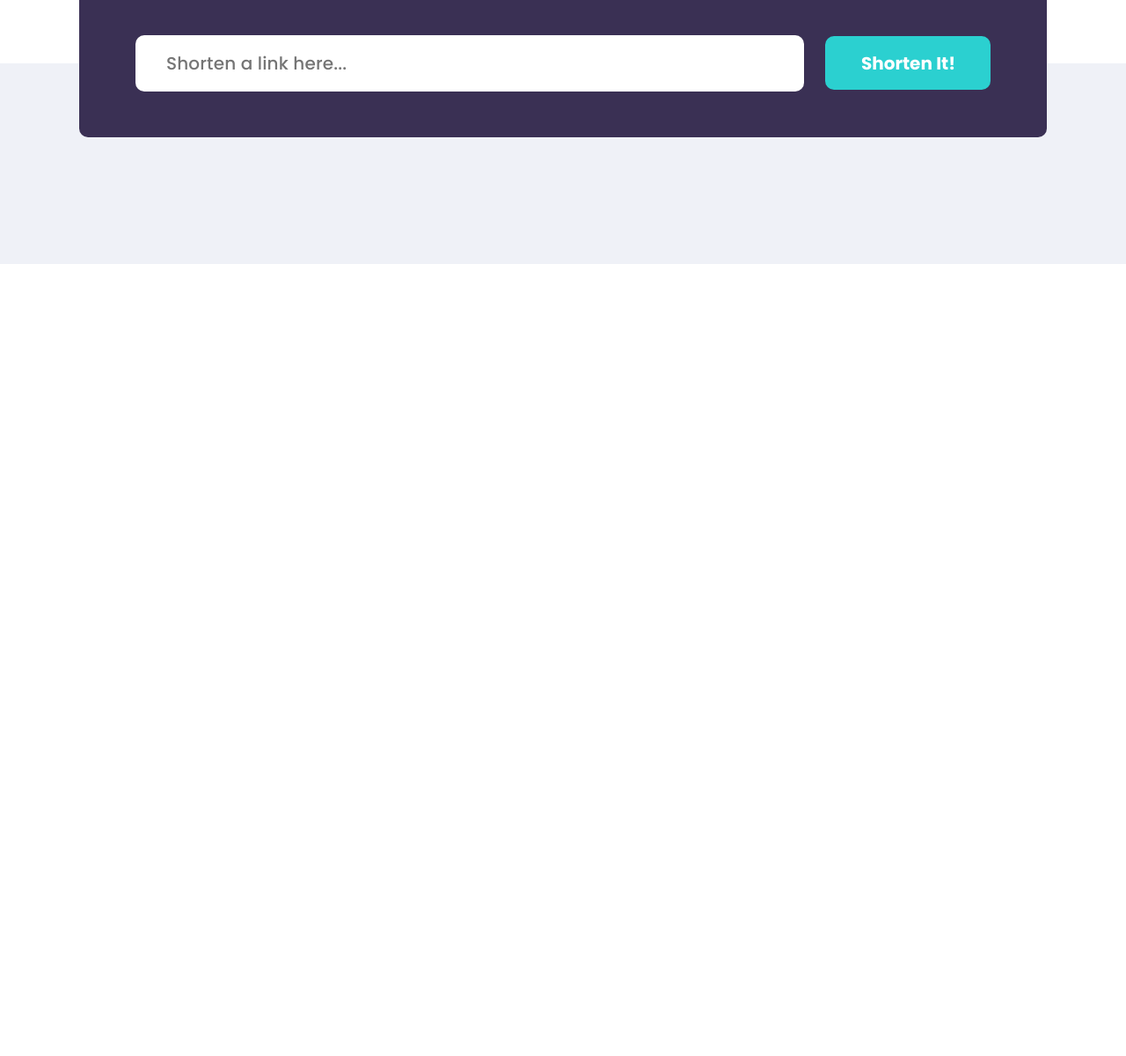
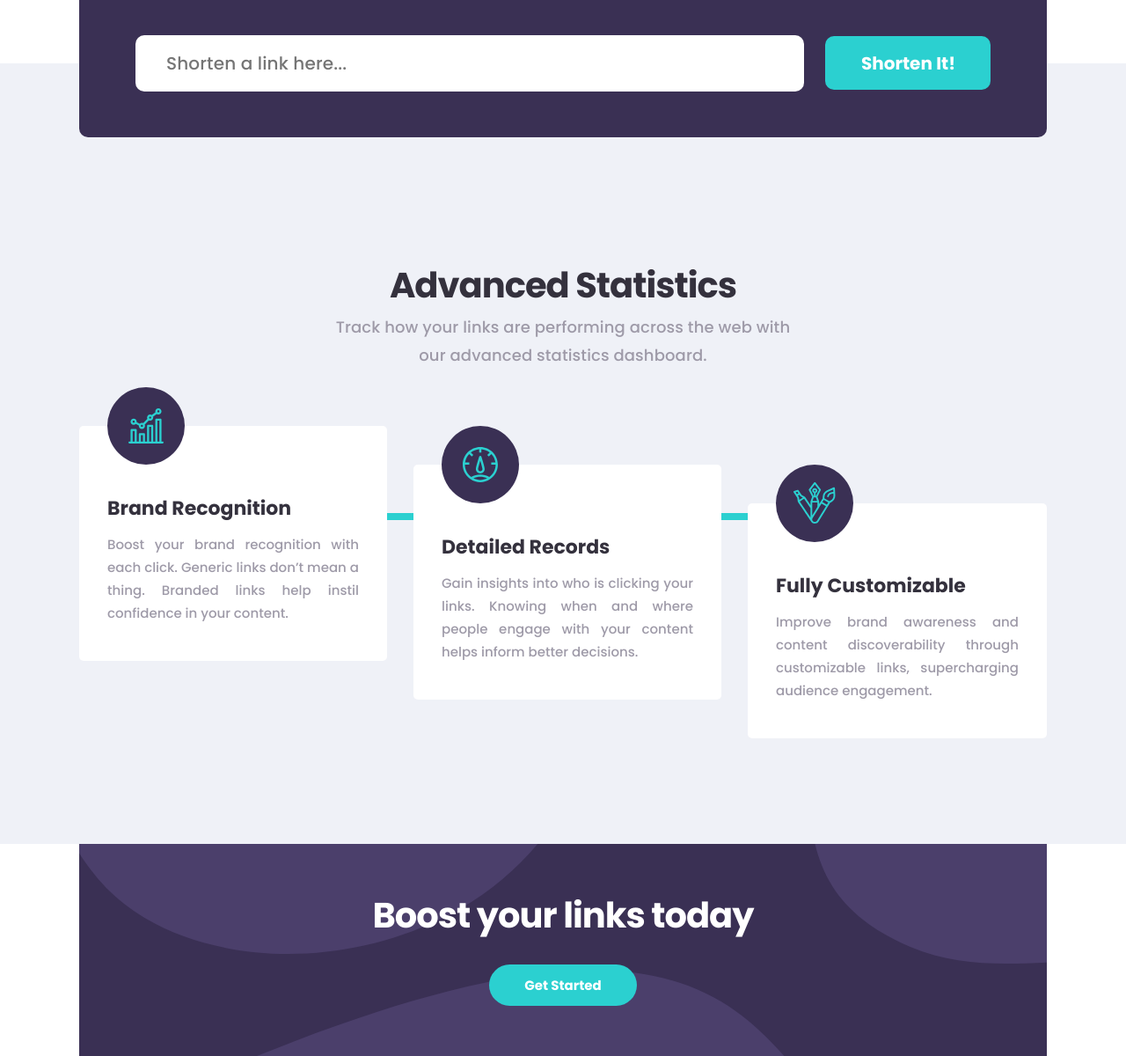
Before and after one commit to frontendasoslar/Shortly-loyihasi, a plain HTML site: page index.html in a window 1280 px wide. Shown: the part 734-1934 px from the top of the page at 88% size. Before the commit the page ends 1034 px from the top, so only its background shows below. Drawn offline with Linux system fonts and the light colour scheme.

Commit message:
add index feauture adn GTA

```diff
--- a/css/styles.css
+++ b/css/styles.css
@@ -405,3 +405,129 @@ select:-webkit-autofill:focus {
 .url-shortner-result-copy__button {
   background-color: #3A3054;
 }
+
+
+/* INDEX FEAUTURE */
+.index-feauture {
+  background-color: var(--light-grey);
+}
+.index-feauture__wraper {
+  padding: 0;
+  margin: 0;
+  margin-bottom: 120px;
+}
+
+.inde-feauture__wrapper--info{
+  margin-bottom: 56px;
+}
+
+.index-feauture__heading {
+  padding: 0;
+  margin: 0;
+  margin-bottom: 8px;
+  text-align: center;
+  font-weight: 700;
+  font-size: 40px;
+  line-height: 48px;
+  letter-spacing: -1px;
+  color: var(--blight-black);
+}
+.index-feauture__title {
+  padding: 0;
+  margin: 0;
+  text-align: center;
+  font-size: 18px;
+  line-height: 32px;
+  letter-spacing: 0.12px;
+}
+
+.line {
+  padding: 0;
+  margin: 0;
+  height: 8px;
+  border: 0;
+  background-color: var(--light-green);
+  transform: translateY(107px);
+}
+.index-feauture__list {
+  padding: 0;
+  margin: 0;
+  display: flex;
+  align-items: flex-start;
+  list-style: none;
+}
+.statistic--list {
+
+}
+.index-feauture__item {
+  position: relative;
+  margin: 0;
+  max-width: 350px;
+  padding: 77px 32px 41px;
+  background-color: #fff;
+  border-radius: 5px;
+}
+
+.index-feauture__item:nth-child(2) {
+  margin-top: 44px;
+}
+
+.index-feauture__item:nth-child(3) {
+  margin-top: 88px;
+}
+.index-feauture__item:not(:last-child) {
+  margin-right: 30px;
+}
+
+.statistic--list__heading {
+  padding: 0;
+  margin: 0;
+  font-weight: 700;
+  font-size: 22px;
+  line-height: 33px;
+  letter-spacing: 0px;
+  margin-bottom: 12px;
+  color: var(--blight-black);
+}
+.statistic--list__title {
+  padding: 0;
+  margin: 0;
+  font-size: 15px;
+  line-height: 26px;
+  letter-spacing: 0px;
+  text-align: justify;
+}
+
+.statistic--list__img--wrapper {
+  position: absolute;
+  top: 0;
+  transform: translateY(-44px);
+  display: flex;
+  align-items: center;
+  justify-content: center;
+  border-radius: 50%;
+  width: 88px;
+  height: 88px;
+  background-color: var(--darc-purple);
+}
+
+
+/* GTA part */
+.gta-part__wraper {
+  padding: 0;
+  margin: 0;
+  background-color: var(--darc-purple);
+  padding-top: 57px;
+  padding-bottom: 57px;
+  text-align: center;
+  background-image: url('../img/GTA-bacground.svg');
+}
+.gta-part__heading {
+  padding: 0;
+  margin: 0;
+  margin-bottom: 32px;
+  font-size: 40px;
+  line-height: 48px;
+  letter-spacing: -1px;
+  color: #fff;
+}
--- a/index.html
+++ b/index.html
@@ -93,6 +93,53 @@
      </section>
     </div>
   </div>
+
+  <!-- INDEX FEAUTURE -->
+  <section class="index-feauture">
+    <h2 class="visually-hidden">Indeh feauture part</h2>
+    <div class="container">
+      <div class="index-feauture__wraper">
+        <div class="inde-feauture__wrapper--info">
+          <h2 class="index-feauture__heading">Advanced Statistics</h2>
+          <p class="index-feauture__title">Track how your links are performing across the web with <br>our advanced statistics dashboard.</p>
+        </div>
+        <hr class="line">
+        <ul class="index-feauture__list statistic--list">
+          <li class="index-feauture__item statistic-list__item">
+            <h3 class="statistic--list__heading">Brand Recognition</h3>
+            <p class="statistic--list__title">Boost your brand recognition with each click. Generic links don’t mean a thing. Branded links help instil confidence in your content.</p>
+            <div class="statistic--list__img--wrapper">
+              <img class="statistic--list__img" src="img/brand.svg" alt="statistic-list-img" width="40" height="40">
+            </div>
+          </li>
+          <li class="index-feauture__item">
+            <h3 class="statistic--list__heading">Detailed Records</h3>
+            <p class="statistic--list__title">Gain insights into who is clicking your links. Knowing when and where people engage with your content helps inform better decisions.</p>
+            <div class="statistic--list__img--wrapper">
+              <img class="statistic--list__img" src="img/Detailed.svg" alt="statistic-list-img" width="40" height="40">
+            </div>
+          </li>
+          <li class="index-feauture__item">
+            <h3 class="statistic--list__heading">Fully Customizable</h3>
+            <p class="statistic--list__title">Improve brand awareness and content discoverability through customizable links, supercharging audience engagement.</p>
+            <div class="statistic--list__img--wrapper">
+              <img class="statistic--list__img" src="img/Fully.svg" alt="statistic-list-img" width="47.47" height="48">
+            </div>
+          </li>
+        </ul>
+      </div>
+    </div>
+  </section>
+
+  <section class="gta-part">
+    <h2 class="visually-hidden">GTA part</h2>
+    <div class="container">
+      <div class="gta-part__wraper">
+        <h2 class="gta-part__heading">Boost your links today</h2>
+        <a href="#" class="button">Get Started</a>
+      </div>
+    </div>
+  </section>
 </main>
 
 
```
Also changed, not shown: img/Detailed.svg (added), img/Fully.svg (added), img/GTA-bacground.svg (added), img/Oval.svg (added), img/brand.svg (added). Lines whose indentation alone changed are shown as unchanged.
